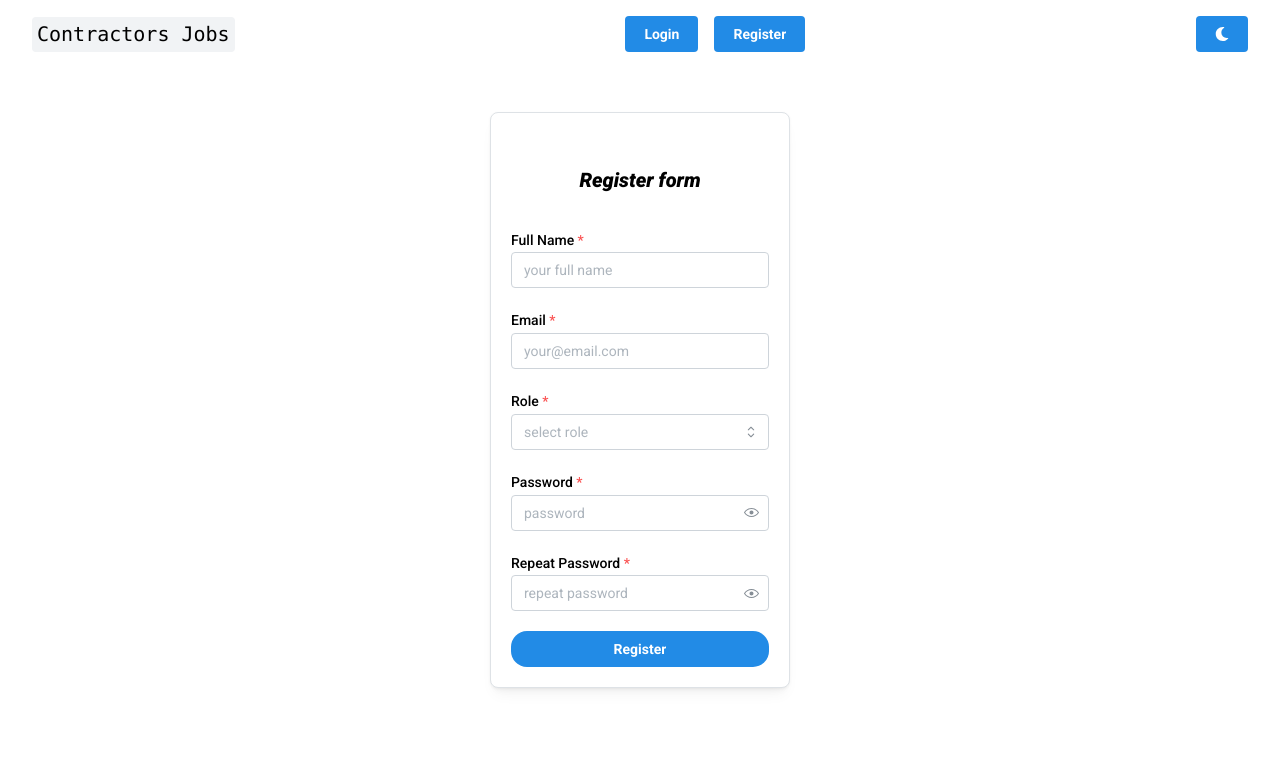
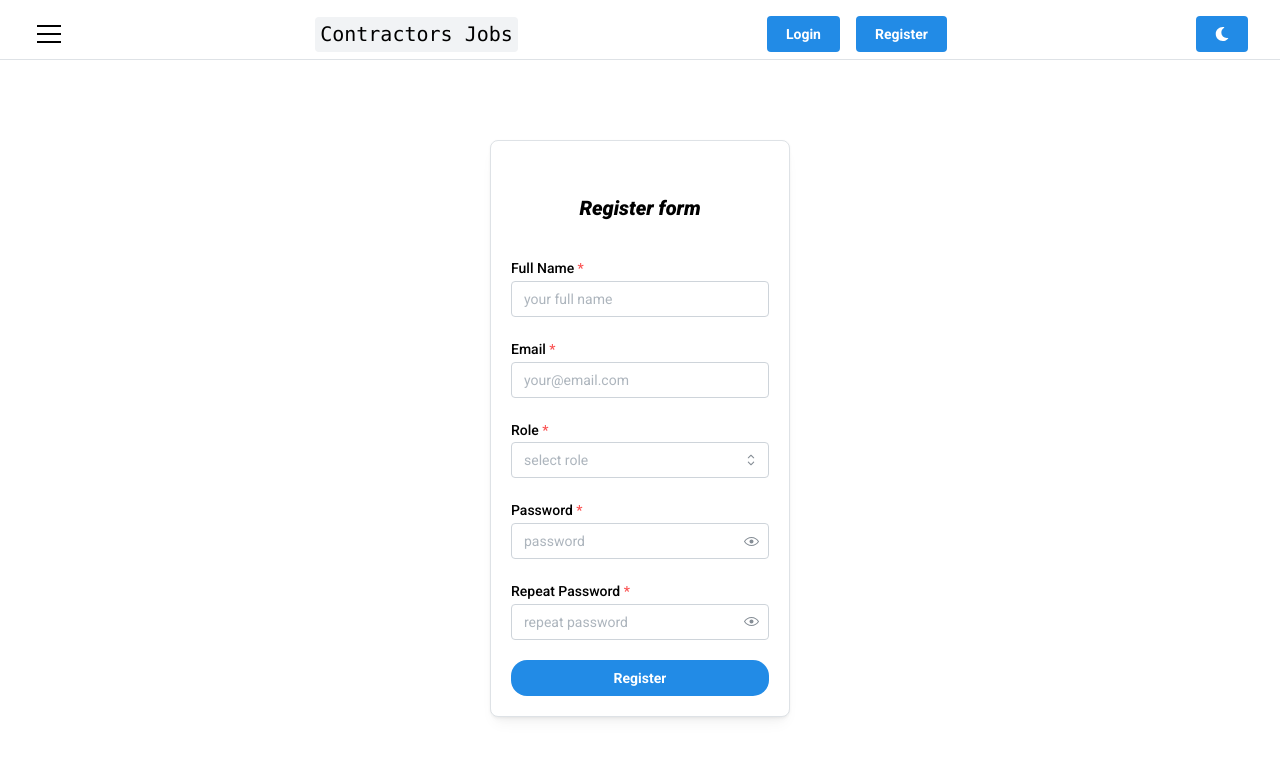
Before and after one commit to Daooobg/Contractors-todo-list, a React (Vite) app in the folder app/: page /auth/register in a window 1280 px wide. Shown: the top 758 px of the page. Built offline with nearby package versions, Linux system fonts and the light colour scheme; no server answers.

Commit message:
migrate to Mantine AppShell

```diff
--- a/app/src/App.jsx
+++ b/app/src/App.jsx
@@ -1,15 +1,16 @@
 import { RouterProvider, createBrowserRouter } from 'react-router-dom';
+
 import HomePage from './components/Home/HomePage';
-import MainLayout from './components/layouts/MainLayout';
 import LoginPage from './components/auth/LoginPage';
 import RegisterPage from './components/auth/RegisterPage';
 import Dashboard from './components/dashboard/Dashboard';
+import AppShellLayout from './components/layouts/AppShellLayout';
 
 const router = createBrowserRouter([
     {
         path: '/',
         id: 'root',
-        element: <MainLayout />,
+        element: <AppShellLayout />,
         children: [
             { index: true, element: <HomePage /> },
             { path: 'auth/login', element: <LoginPage /> },
--- a/app/src/components/Home/HomePage.jsx
+++ b/app/src/components/Home/HomePage.jsx
@@ -5,7 +5,7 @@ const HomePage = () => {
         <Box mx='auto'>
             <BackgroundImage
                 fit='cover'
-                h='100vh'
+                h='calc(100vh - 60px)'
                 src='src/assets/images/pexels-malte-luk-1669754.jpg'
             >
                 <Center h='100%'>
--- a/app/src/components/auth/LoginPage.jsx
+++ b/app/src/components/auth/LoginPage.jsx
@@ -15,7 +15,7 @@ const LoginPage = () => {
     useEffect(() => {
         if (isLoginSuccess) {
             dispatch(addUser(userData));
-            navigate('/dashboard');
+            navigate('/');
         }
     }, [isLoginSuccess, navigate, dispatch, userData]);
 
@@ -41,9 +41,9 @@ const LoginPage = () => {
     };
 
     return (
-        <Center h='100vh'>
-            <Card w='300px' shadow='sm' padding='lg' radius='md' withBorder>
-                <Text my='xl' mx='auto' fz='xl' fw='900' fs='italic'>
+        <Center mt={80}>
+            <Card w={300} shadow='sm' padding='lg' radius='md' withBorder>
+                <Text my='xl' mx='auto' fz='xl' fw={900} fs='italic'>
                     Login form
                 </Text>
                 <form onSubmit={form.onSubmit(submitHandler)}>
--- a/app/src/components/auth/RegisterPage.jsx
+++ b/app/src/components/auth/RegisterPage.jsx
@@ -49,9 +49,9 @@ const RegisterPage = () => {
     };
 
     return (
-        <Center h='100vh'>
-            <Card w='300px' shadow='sm' padding='lg' radius='md' withBorder>
-                <Text my='xl' mx='auto' fz='xl' fw='900' fs='italic'>
+        <Center mt={80}>
+            <Card w={300} shadow='sm' padding='lg' radius='md' withBorder>
+                <Text my='xl' mx='auto' fz='xl' fw={900} fs='italic'>
                     Register form
                 </Text>
                 <form onSubmit={form.onSubmit(submitHandler)}>
--- /dev/null
+++ b/app/src/components/layouts/AppShellLayout.jsx
@@ -0,0 +1,30 @@
+import { AppShell, Button } from '@mantine/core';
+import Navigation from './Navigation';
+import { Outlet } from 'react-router-dom';
+import { useSelector } from 'react-redux';
+import { useDisclosure } from '@mantine/hooks';
+
+const AppShellLayout = () => {
+    const userData = useSelector((state) => state.auth.user);
+    const [opened, { toggle }] = useDisclosure();
+    return (
+        <AppShell
+            header={{ height: 60 }}
+            navbar={{ width: userData ? 200 : 0, breakpoint: 'xl', collapsed: { mobile: !opened } }}
+        >
+            <AppShell.Header>
+                <Navigation toggle={toggle} userData={userData} opened={opened} />
+            </AppShell.Header>
+            {userData && (
+                <AppShell.Navbar>
+                    <Button>hi</Button>
+                </AppShell.Navbar>
+            )}
+            <AppShell.Main>
+                <Outlet />
+            </AppShell.Main>
+        </AppShell>
+    );
+};
+
+export default AppShellLayout;
--- a/app/src/components/layouts/MainLayout.jsx
+++ /dev/null
@@ -1,16 +0,0 @@
-import { Outlet } from 'react-router-dom';
-import { Box, Stack } from '@mantine/core';
-import Navigation from './Navigation';
-
-const MainLayout = () => {
-    return (
-        <Stack>
-            <Navigation style={{ width: '100%' }} />
-            <Box>
-                <Outlet />
-            </Box>
-        </Stack>
-    );
-};
-
-export default MainLayout;
--- a/app/src/components/layouts/Navigation.jsx
+++ b/app/src/components/layouts/Navigation.jsx
@@ -1,4 +1,5 @@
 import {
+    Burger,
     Button,
     Code,
     Flex,
@@ -11,9 +12,11 @@ import { FaMoon, FaSun } from 'react-icons/fa';
 import { useDispatch, useSelector } from 'react-redux';
 import { Link } from 'react-router-dom';
 import { removeUser } from '../../store/features/slices/authSlice';
+import { useDisclosure } from '@mantine/hooks';
 
-const Navigation = () => {
-    const userData = useSelector((state) => state.auth.user);
+const Navigation = ({ userData, opened, toggle }) => {
+    // const [opened, {toggle}] = useDisclosure();
+    // const userData = useSelector((state) => state.auth.user);
     const dispatch = useDispatch();
     const { setColorScheme } = useMantineColorScheme();
     const computedColorScheme = useComputedColorScheme('light');
@@ -36,6 +39,7 @@ const Navigation = () => {
                 mx='xl'
                 align='center'
             >
+                <Burger hiddenFrom='xl' opened={opened} onClick={toggle} />
                 <Code fz='xl'>Contractors Jobs</Code>
                 <Group>
                     {userData ? (
--- a/app/src/main.jsx
+++ b/app/src/main.jsx
@@ -13,7 +13,7 @@ ReactDOM.createRoot(document.getElementById('root')).render(
     <MantineProvider theme={theme} defaultColorScheme='light'>
         <React.StrictMode>
             <Provider store={store}>
-                <Notifications  pos='absolute' top='100px' left='100px' zIndex={1000} />
+                <Notifications  pos='absolute' top='100px' left='50%' zIndex={1000} />
                     <App />
             </Provider>
         </React.StrictMode>
```
